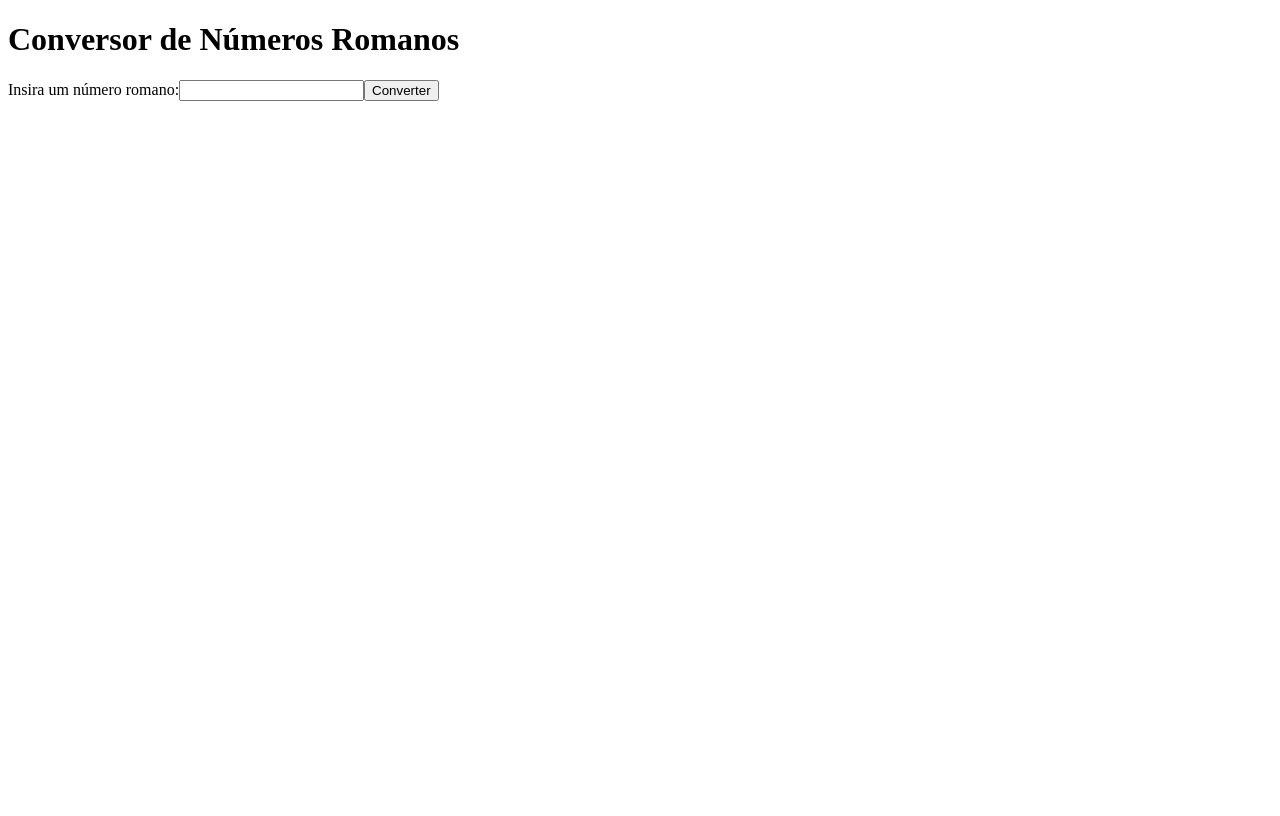
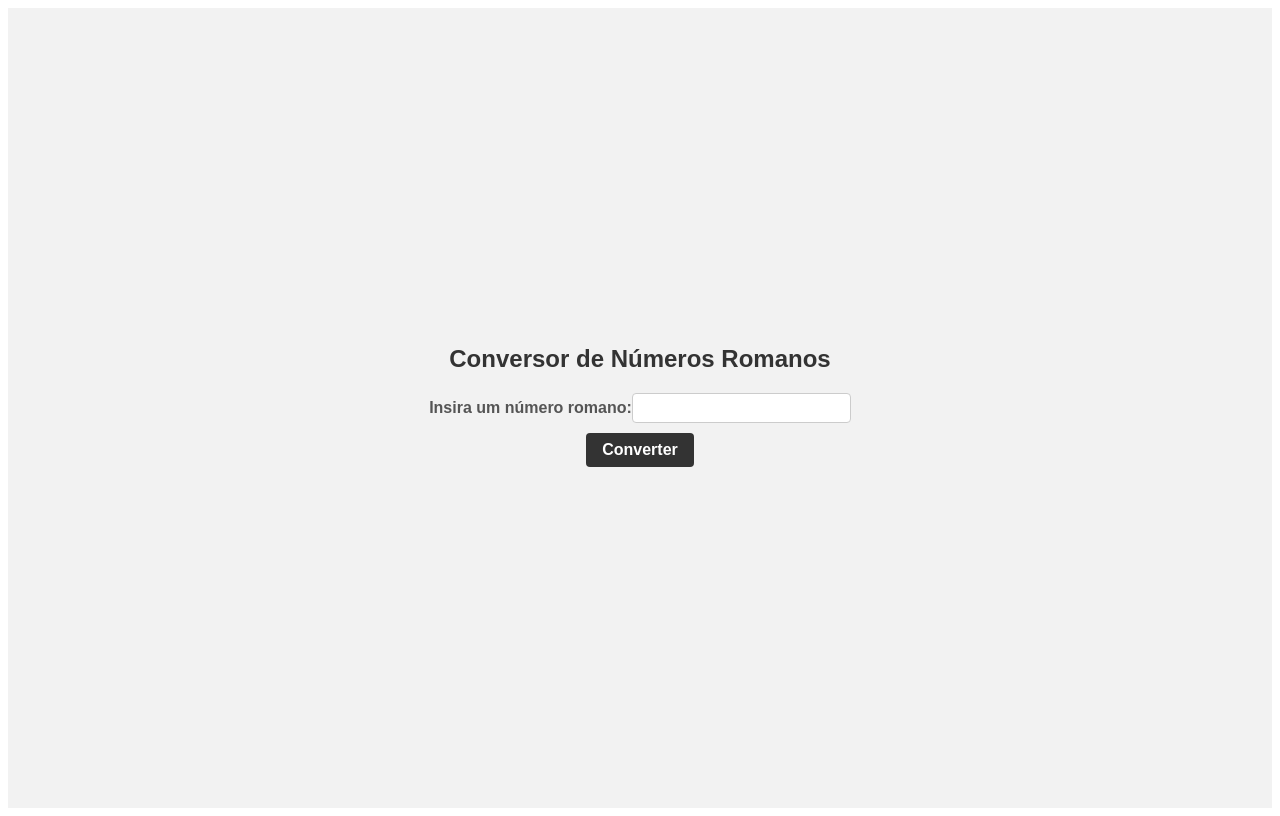
Before and after one commit to matheusprado1/rota-das-oficinas, a React (Vite) app: page /roman-arabic in a window 1280 px wide. Built offline with nearby package versions, Linux system fonts and the light colour scheme.

Commit message:
feat: implementada a lógica da tarefa 1

```diff
--- a/package.json
+++ b/package.json
@@ -12,7 +12,8 @@
   "dependencies": {
     "react": "^18.2.0",
     "react-dom": "^18.2.0",
-    "react-router-dom": "^6.11.2"
+    "react-router-dom": "^6.11.2",
+    "styled-components": "^5.3.11"
   },
   "devDependencies": {
     "@types/react": "^18.0.37",
--- a/src/components/pages/RomanConverter.jsx
+++ /dev/null
@@ -1,73 +0,0 @@
-import { useState } from "react";
-
-const RomanConverter = () => {
-    const [romanNumber, setRomanNumber] = useState('');
-    const [arabicNumber, setArabicNumber] = useState('');
-
-    const handleRomanInputChange = (event) => {
-        setRomanNumber(event.target.value);
-    };
-
-    const handleConvertClick = () => {
-        const arabic = convertRomanToArabic(romanNumber);
-        setArabicNumber(arabic)
-    };
-
-    const convertRomanToArabic = (roman) => {
-        const romanNumerals = {
-            I: 1,
-            V: 5,
-            X: 10,
-            L: 50,
-            C: 100,
-            D: 500,
-            M: 1000,
-        };
-
-        let arabic = 0;
-        let prevValue = 0;
-
-        for (let i = roman.length - 1; i >= 0; i--) {
-            const currentSymbol = roman[i];
-            const currentValue = romanNumerals[currentSymbol];
-
-            if (currentValue === undefined) {
-                throw new Error('Número romano inválido');
-            }
-
-            if (currentSymbol === 'I' && (prevValue === 5 || prevValue === 10)) {
-                arabic -= currentValue;
-            } else if (currentValue < prevValue) {
-                arabic -= currentValue;
-            } else if (currentValue >= prevValue) {
-                arabic += currentValue;
-            } else {
-                throw new Error('Número romano inválido');
-            }
-
-            prevValue = currentValue;
-        }
-
-        return arabic;
-    };
-
-
-    return (
-        <div>
-            <h1>Conversor de Números Romanos</h1>
-            <form>
-                <label>
-                    Insira um número romano:
-                    <input type="text" value={romanNumber} onChange={handleRomanInputChange} />
-                </label>
-                <button type="button" onClick={handleConvertClick}>Converter</button>
-            </form>
-            {arabicNumber && (
-                <p>O número arábico correspondente é: {arabicNumber}</p>
-            )}
-        </div>
-    )
-
-};
-
-export default RomanConverter;
--- /dev/null
+++ b/src/components/pages/RomanConverter/RomanConverter.jsx
@@ -0,0 +1,130 @@
+import { useState } from "react";
+import { Container, Title, Form, Input, Label, ArabicNumber, ErrorMessage, Button } from "./styles";
+
+const RomanConverter = () => {
+    // State hooks para o número romano, número arábico e mensagem de erro
+    const [romanNumber, setRomanNumber] = useState("");
+    const [arabicNumber, setArabicNumber] = useState("");
+    const [errorMessage, setErrorMessage] = useState("");
+
+    // Manipulador de evento para alterar o número romano
+    const handleRomanInputChange = (event) => {
+        setRomanNumber(event.target.value);
+        setErrorMessage("");
+    };
+
+    // Manipulador de evento para a conversão do número romano para arábico
+    const handleConvertClick = () => {
+        try {
+            // Chama a função de conversão e atualiza o número arábico
+            const arabic = convertRomanToArabic(romanNumber);
+            setArabicNumber(arabic.toString());
+            setErrorMessage("");
+        } catch (error) {
+            // Em caso de erro, define a mensagem de erro e limpa o número arábico
+            setErrorMessage("Número romano inválido");
+            setArabicNumber("");
+        }
+    };
+
+    // Função para converter o número romano para arábico
+    const convertRomanToArabic = (roman) => {
+        // Tabela de símbolos romanos e seus valores arábicos correspondentes
+        const romanNumerals = {
+            I: 1,
+            V: 5,
+            X: 10,
+            L: 50,
+            C: 100,
+            D: 500,
+            M: 1000,
+        };
+
+        let arabic = 0;
+        let prevValue = 0;
+        let repetitions = 0; // Contador de repetições
+
+        // Itera pelo número romano da direita para a esquerda
+        for (let i = roman.length - 1; i >= 0; i--) {
+            const currentSymbol = roman[i];
+            const currentValue = romanNumerals[currentSymbol];
+
+            // Verifica se o símbolo romano é válido
+            if (currentValue === undefined) {
+                throw new Error("Número romano inválido");
+            }
+
+            // Verifica as regras de subtração
+            if (currentValue < prevValue) {
+                if (
+                    (currentSymbol === "I" && prevValue !== 5 && prevValue !== 10) ||
+                    (currentSymbol === "X" && prevValue !== 50 && prevValue !== 100) ||
+                    (currentSymbol === "C" && prevValue !== 500 && prevValue !== 1000)
+                ) {
+                    throw new Error("Número romano inválido");
+                }
+
+                // Subtrai o valor arábico atual e reinicia o contador de repetições
+                arabic -= currentValue;
+                repetitions = 0;
+            } else if (currentValue >= prevValue) {
+                // Verifica as regras de repetição
+                if (
+                    (currentSymbol === "I" &&
+                        (prevValue === 5 || prevValue === 10) &&
+                        repetitions > 0) ||
+                    (currentSymbol === "X" &&
+                        (prevValue === 50 || prevValue === 100) &&
+                        repetitions > 0) ||
+                    (currentSymbol === "C" &&
+                        (prevValue === 500 || prevValue === 1000) &&
+                        repetitions > 0)
+                ) {
+                    throw new Error("Número romano inválido");
+                }
+
+                // Incrementa o valor arábico atual e atualiza o contador de repetições
+                if (currentValue === prevValue) {
+                    repetitions++;
+                    if (repetitions > 2) {
+                        throw new Error("Número romano inválido");
+                    }
+                } else {
+                    repetitions = 0;
+                }
+
+                arabic += currentValue;
+            }
+
+            prevValue = currentValue;
+        }
+
+        return arabic;
+    };
+
+    // Renderização do componente
+    return (
+        <Container>
+            <Title>Conversor de Números Romanos</Title>
+            <Form>
+                <Label>
+                    Insira um número romano:
+                    <Input
+                        type="text"
+                        value={romanNumber}
+                        onChange={handleRomanInputChange}
+                    />
+                </Label>
+                <Button type="button" onClick={handleConvertClick}>
+                    Converter
+                </Button>
+            </Form>
+            {errorMessage && <ErrorMessage>{errorMessage}</ErrorMessage>}
+            {arabicNumber && (
+                <ArabicNumber>O número arábico correspondente é: {arabicNumber}</ArabicNumber>
+            )}
+        </Container>
+    );
+};
+
+export default RomanConverter;
--- /dev/null
+++ b/src/components/pages/RomanConverter/styles.jsx
@@ -0,0 +1,64 @@
+import styled from "styled-components";
+
+export const Container = styled.div`
+    display: flex;
+    flex-direction: column;
+    align-items: center;
+    justify-content: center;
+    height: 100vh;
+    background-color: #f2f2f2;
+    font-family: Arial, Helvetica, sans-serif;
+`;
+
+export const Title = styled.h1`
+    font-size: 24px;
+    font-weight: bold;
+    color: #333;
+    margin-bottom: 20px;
+`;
+
+export const Form = styled.form`
+    text-align: center;
+    margin-bottom: 20px;
+`;
+
+export const Label = styled.label`
+    display: block;
+    margin-bottom: 10px;
+    font-weight: bold;
+    color: #555;
+`;
+
+export const Input = styled.input`
+    padding: 5px;
+    font-size: 16px;
+    border-radius: 4px;
+    border: 1px solid #ccc;
+`;
+
+export const Button = styled.button`
+    padding: 8px 16px;
+    font-size: 16px;
+    font-weight: bold;
+    color: #fff;
+    background-color: #333;
+    border: none;
+    border-radius: 4px;
+    cursor: pointer;
+
+    &:hover {
+        background-color: #555;
+  }
+`;
+
+export const ErrorMessage = styled.p`
+    text-align: center;
+    font-size: 18px;
+    color: #555;
+`;
+
+export const ArabicNumber = styled.p`
+  text-align: center;
+  font-size: 18px;
+  color: #555;
+`;
--- a/src/routes/routes.jsx
+++ b/src/routes/routes.jsx
@@ -1,6 +1,6 @@
 import { createBrowserRouter } from "react-router-dom";
 import Home from "../components/pages/Home";
-import RomanConverter from "../components/pages/RomanConverter";
+import RomanConverter from "../components/pages/RomanConverter/RomanConverter";
 import Task2 from "../components/pages/Task2";
 import Task3 from "../components/pages/Task3";
 
```
Also changed, not shown: 1 other file (tests, documents, lock files or other folders).
